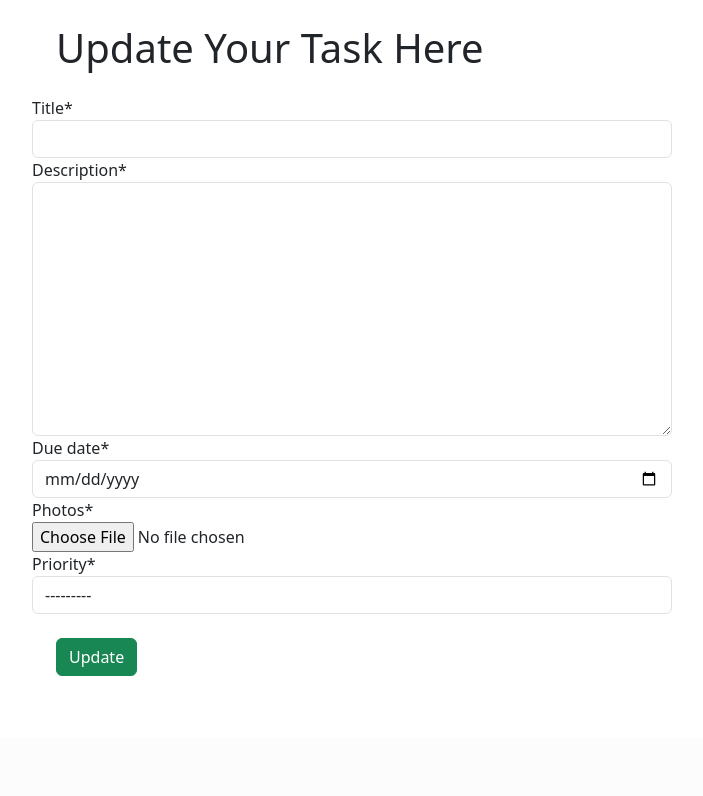
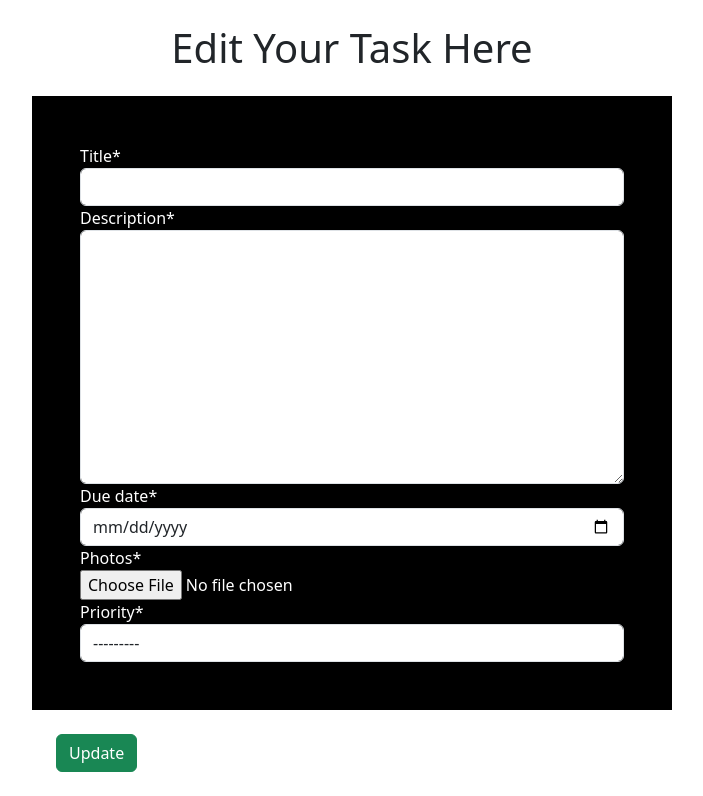
Before and after one commit to Muk74dir/Task-Manager, a Django app: template templates/‘edit_task.html in a window 1280 px wide. Shown: the part 62-858 px from the top of the page, without its empty margins (288-991 px from the left). Before the commit the page ends 738 px from the top, so only its background shows below. Run offline with Django 4.2, Linux system fonts and the light colour scheme; the template is opened without the code that fills it: values that come from a table or form of the project are taken from there, others are empty; some libraries are stand-ins or nearby versions.

Commit message:
showTasksDone

```diff
--- a/TaskApp/urls.py
+++ b/TaskApp/urls.py
@@ -8,5 +8,6 @@ urlpatterns = [
     path('login/', LogInView.as_view(), name='loginpage'),
     path('logout/', LogOutView.as_view(), name='logoutpage'),
     path('signup/', RegistrationView.as_view(), name='signuppage'),
+    path('edit_task/<int:id>/', EditTaskView.as_view(), name='edit_task'),
 
 ]
--- a/templates/show_tasks.html
+++ b/templates/show_tasks.html
@@ -35,7 +35,7 @@
                 <td scope="row"> {{task.created_at}} </td>
                 <td scope="row"> {{task.updated_at}} </td>
                 <td scope="row">
-                  <a class="btn btn-warning btn-sm" href="">Edit</a>
+                  <a class="btn btn-warning btn-sm" href=" {% url 'edit_task' task.id %} ">Edit</a>
                   <a class="btn btn-success btn-sm" href="">Complete</a>
                   <a class="btn btn-danger btn-sm" href="">Delete</a>
                 </td>
--- a/templates/‘edit_task.html
+++ b/templates/‘edit_task.html
@@ -2,11 +2,13 @@
 {% load crispy_forms_tags %}
 {% block content %}
 <div style="width: 50%; margin: auto;">
-    <h1 class="m-4">Update Your Task Here</h1>
-    <form method="POST">
-        {% csrf_token %}
-        {{form|crispy}}
-        <button class="btn btn-success m-4" type="submit"> Update </button>
+    <h1 class="m-4 text-center">Edit Your Task Here</h1>
+    <form method="POST" enctype="multipart/form-data">
+        <div class="p-5 bg-black text-white">
+            {% csrf_token %}
+            {{ form|crispy }}
+        </div>
+        <button class="btn btn-success m-4" type="submit">Update</button>
     </form>
 </div>
 {% endblock content %}
```
Also changed, not shown: TaskApp/views.py (+9 -0 lines).
